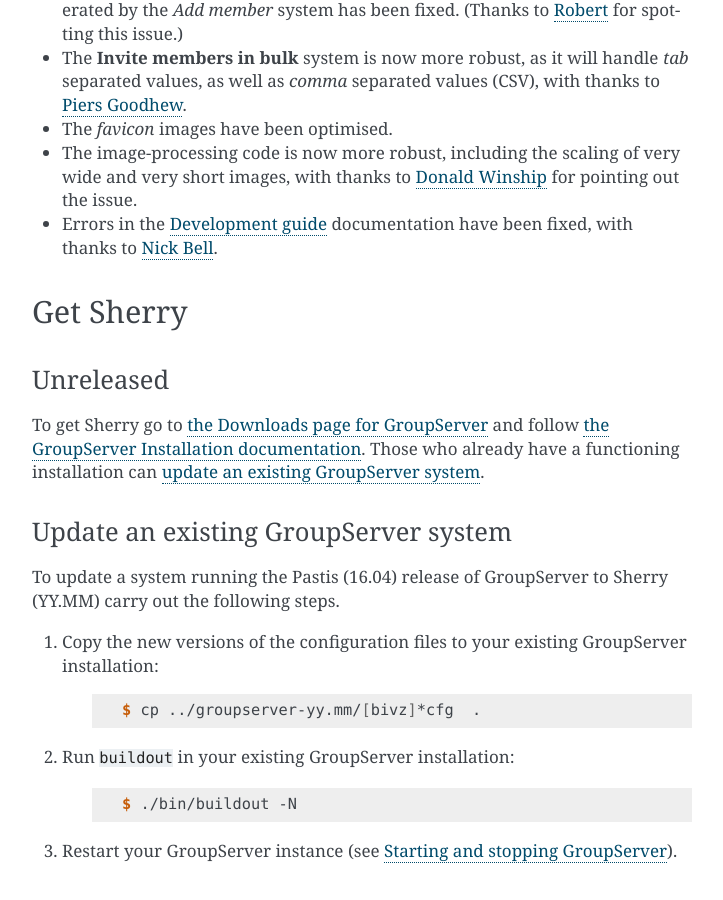
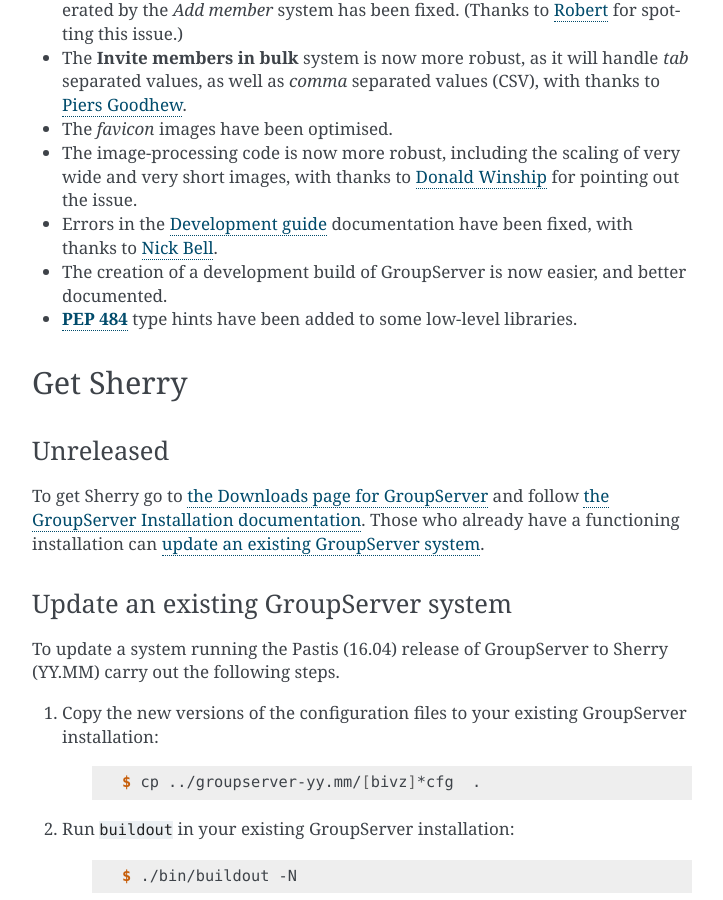
Before and after one commit to groupserver/buildout, a Sphinx documentation site: the page built from docs/release-notes-yymm.rst, in a window 1280 px wide and 900 px high, scrolled down 1455 px. Shown: the whole window, without its empty margins (388-1111 px from the left). Built offline with Sphinx 7.4.7, drawn with Linux system fonts in a browser that asks for light colours.

Commit message:
Updating the release notes

```diff
--- a/docs/release-notes-yymm.rst
+++ b/docs/release-notes-yymm.rst
@@ -99,6 +99,10 @@
   `Donald Winship`_ for pointing out the issue.
 * Errors in the :doc:`development` documentation have been fixed,
   with thanks to `Nick Bell`_.
+* The creation of a development build of GroupServer is now
+  easier, and better documented.
+* :pep:`484` type hints have been added to some low-level
+  libraries.
 
 .. _Piers Goodhew:
    http://groupserver.org/p/4PI0NlxVg75Z6a8puM0zbv
```
Also changed, not shown: other parts of docs/release-notes-yymm.rst (+1 -1 lines).
